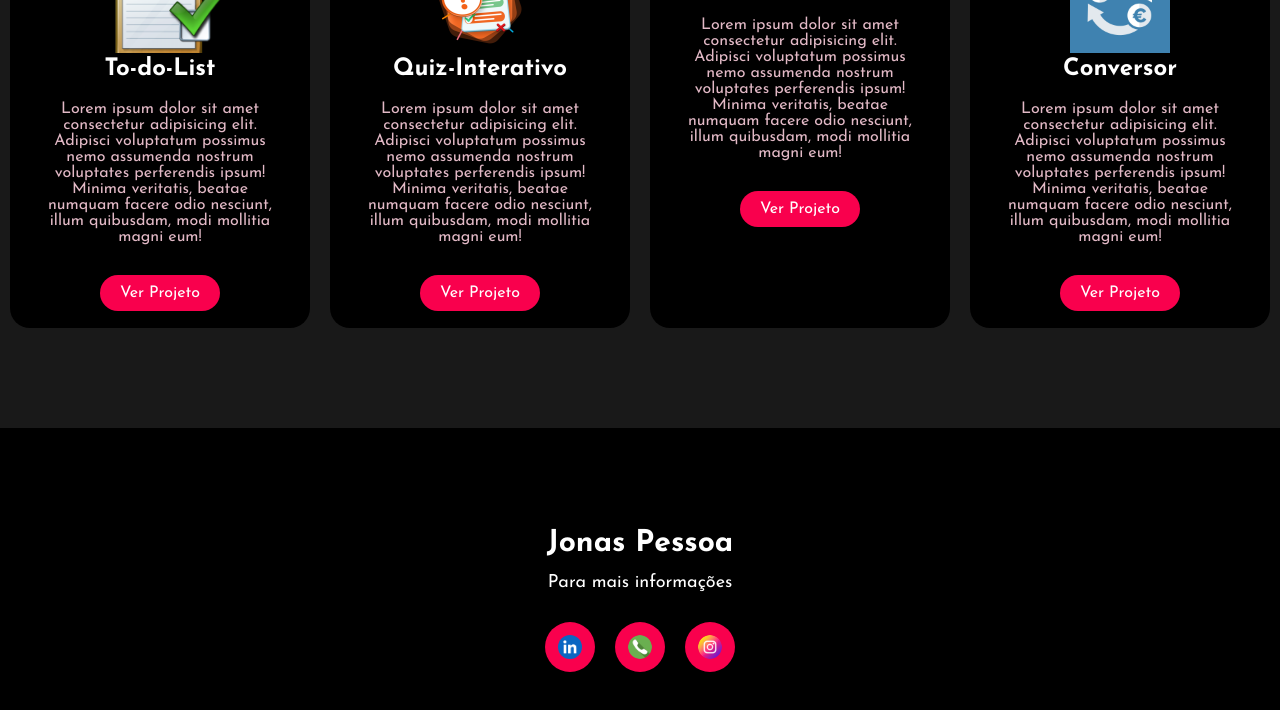
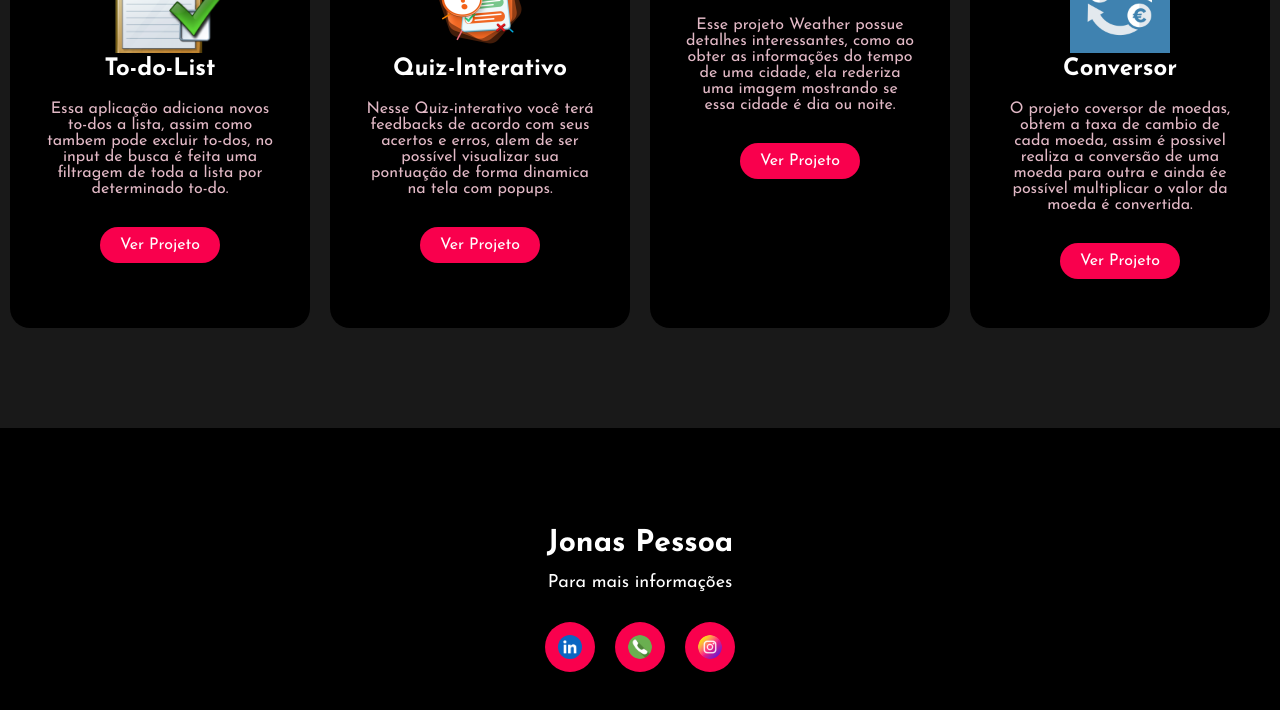
Before and after one commit to Jonasjps/Portifolio, a plain HTML site: page index.html in a window 1280 px wide. Shown: the part 1612-2322 px from the top of the page. Drawn offline with Linux system fonts and the light colour scheme.

Commit message:
Atualizando

```diff
--- a/index.html
+++ b/index.html
@@ -9,6 +9,7 @@
     <link rel="preconnect" href="https://fonts.googleapis.com">
     <link rel="preconnect" href="https://fonts.gstatic.com" crossorigin>
     <link href="https://fonts.googleapis.com/css2?family=Josefin+Sans:ital,wght@0,100..700;1,100..700&display=swap" rel="stylesheet">
+    <link rel="shortcut icon" href="./img/favi.ico" type="image/x-icon">
 </head>
 <body>
     <div class="caixa-principal" id="home">
@@ -46,28 +47,28 @@
             <div class="card">
                 <img class="to-do" src="./img/to-do-List.png">
                 <h5>To-do-List</h5>
-                <p>Lorem ipsum dolor sit amet consectetur adipisicing elit. Adipisci voluptatum possimus nemo assumenda nostrum voluptates perferendis ipsum! Minima veritatis, beatae numquam facere odio nesciunt, illum quibusdam, modi mollitia magni eum!</p>
+                <p> Essa aplicação adiciona novos to-dos a lista, assim como tambem pode excluir to-dos, no input de busca é feita uma filtragem de toda a lista por  determinado to-do. </p>
                 <a href="https://jonaspessoa-to-do-list.netlify.app/" target="_blank">Ver Projeto</a>
             </div>
 
             <div class="card">
                 <img src="./img/quiz-400x400.png">
                 <h5>Quiz-Interativo</h5>
-                <p>Lorem ipsum dolor sit amet consectetur adipisicing elit. Adipisci voluptatum possimus nemo assumenda nostrum voluptates perferendis ipsum! Minima veritatis, beatae numquam facere odio nesciunt, illum quibusdam, modi mollitia magni eum!</p>
+                <p>Nesse Quiz-interativo você terá feedbacks de acordo com seus acertos e erros, alem de ser possível visualizar sua pontuação de forma dinamica na tela com popups. </p>
                 <a href="https://jonasjps.github.io/Quiz-Interativo/" target="_blank">Ver Projeto</a>
             </div>
 
             <div class="card">
                 <img src="./img/weather.jpg">
                 <h5>Weather</h5>
-                <p>Lorem ipsum dolor sit amet consectetur adipisicing elit. Adipisci voluptatum possimus nemo assumenda nostrum voluptates perferendis ipsum! Minima veritatis, beatae numquam facere odio nesciunt, illum quibusdam, modi mollitia magni eum!</p>
+                <p>Esse projeto Weather possue  detalhes interessantes, como ao obter as informações do tempo de uma cidade, ela rederiza uma imagem mostrando se essa cidade é dia ou noite. </p>
                 <a href="https://weather-application-jonas-pessoa.netlify.app/" target="_blank">Ver Projeto</a>
             </div>
 
             <div class="card">
                 <img src="./img/conversion-currency.jpg">
                 <h5>Conversor</h5>
-                <p>Lorem ipsum dolor sit amet consectetur adipisicing elit. Adipisci voluptatum possimus nemo assumenda nostrum voluptates perferendis ipsum! Minima veritatis, beatae numquam facere odio nesciunt, illum quibusdam, modi mollitia magni eum!</p>
+                <p>O projeto coversor de moedas, obtem a taxa de cambio de cada moeda, assim é possivel realiza a conversão de uma moeda para outra e ainda ée possível multiplicar o valor da moeda é convertida.</p>
                 <a href="https://conversioncurrency.netlify.app" target="_blank">Ver Projeto</a>
             </div>
 
@@ -94,9 +95,6 @@
         </div>
     </footer>
 
-
-
-
     <script src="app.js"></script>
 </body>
 </html>
--- a/style.css
+++ b/style.css
@@ -4,6 +4,7 @@
     box-sizing: border-box;
     font-family: "Josefin Sans", sans-serif;
 }
+
 
 .caixa-principal {
     height: 100vh;
```
Also changed, not shown: img/favi.ico (added).
